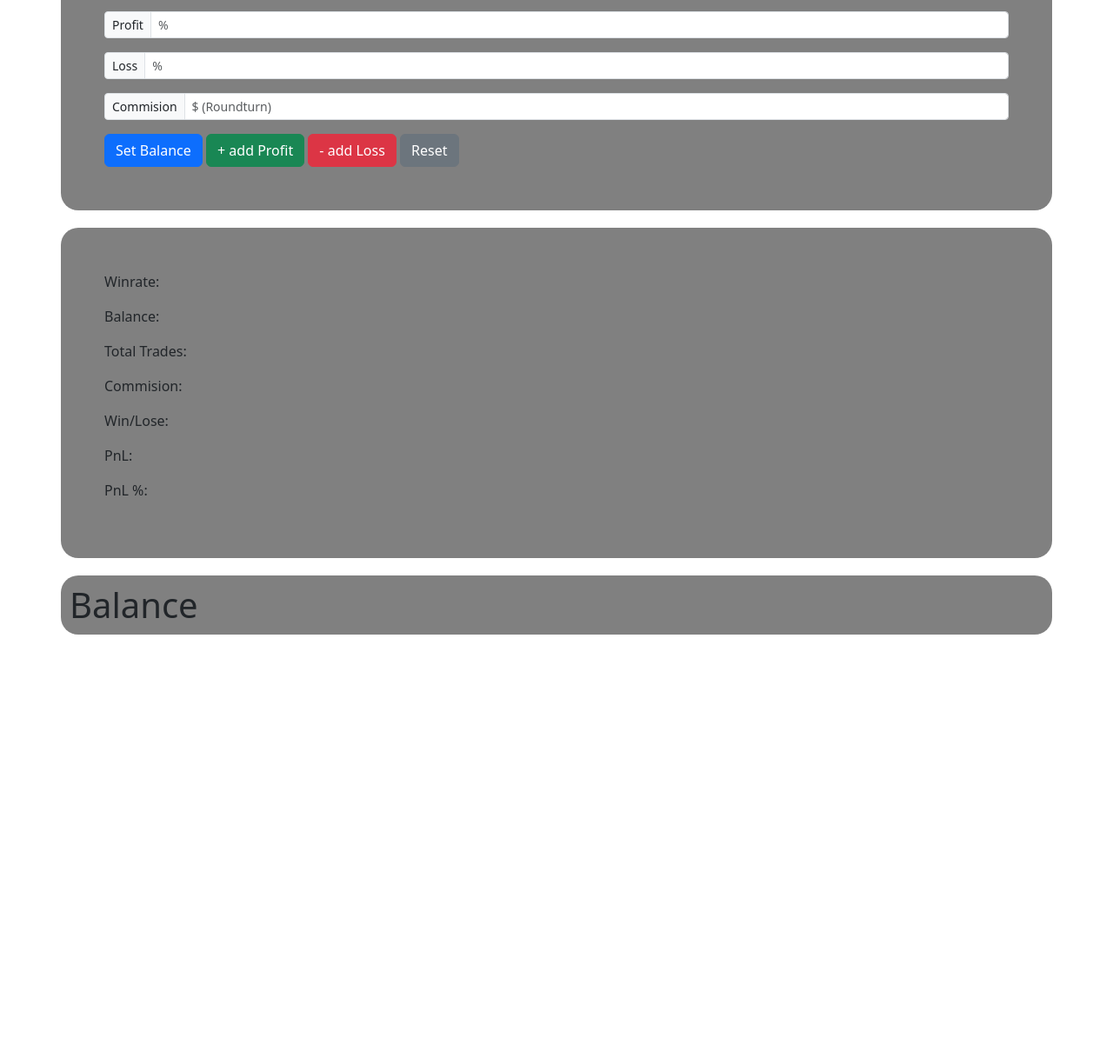
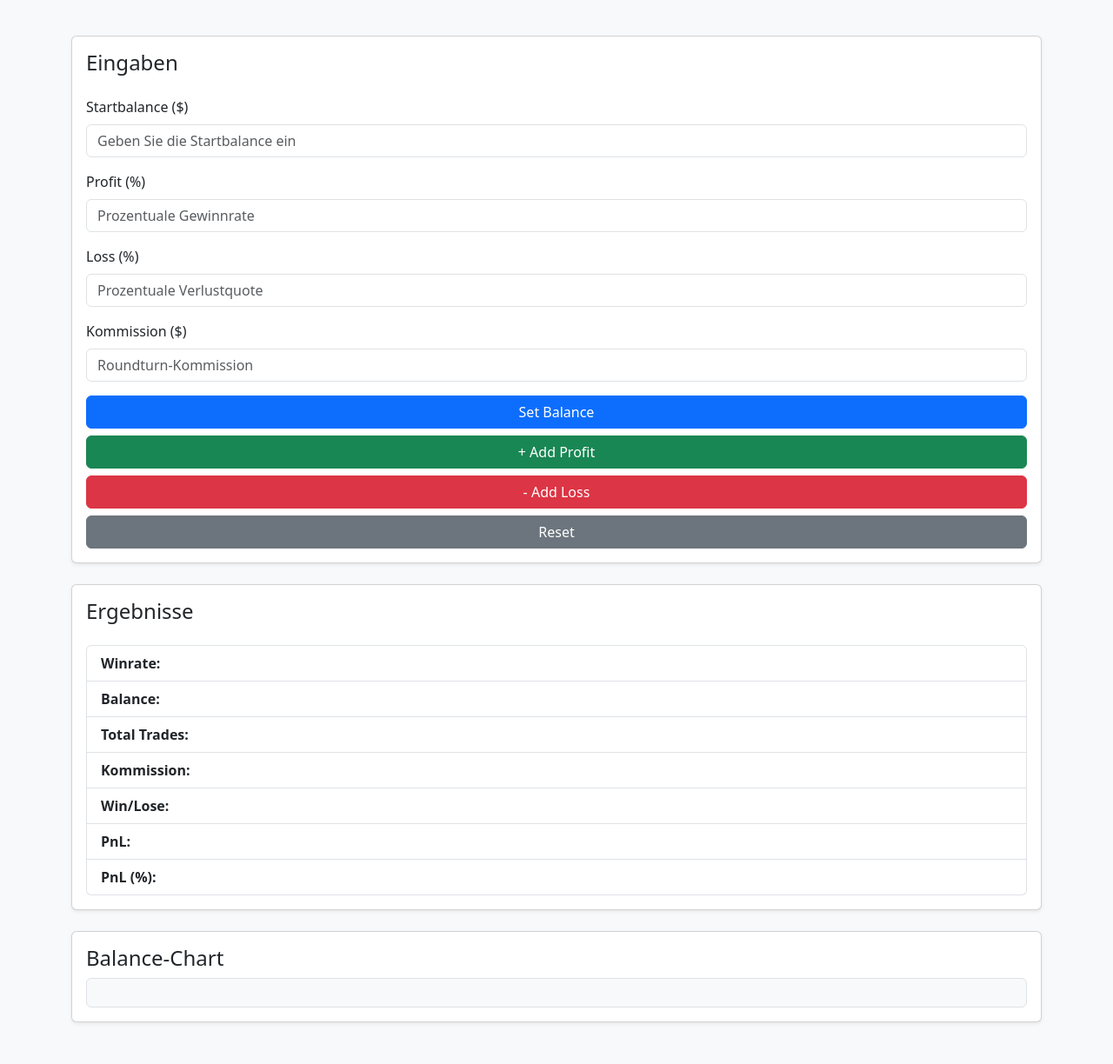
Before and after one commit to tombra2/winrate, a plain HTML site: page index.html in a window 1280 px wide. Shown: the part 160-1384 px from the top of the page at 87% size. Before the commit the page ends 890 px from the top, so only its background shows below. Drawn offline with nearby package versions, Linux system fonts and the light colour scheme; a script that the page names is missing.

Commit message:
update design

```diff
--- a/index.html
+++ b/index.html
@@ -6,61 +6,76 @@
     <title>Winrate Calculator</title>
     <link href="https://cdn.jsdelivr.net/npm/bootstrap@5.3.3/dist/css/bootstrap.min.css" rel="stylesheet" integrity="sha384-QWTKZyjpPEjISv5WaRU9OFeRpok6YctnYmDr5pNlyT2bRjXh0JMhjY6hW+ALEwIH" crossorigin="anonymous">
 </head>
-<body>
- <div class="container-sm" style="background-color: gray;padding: 50px; margin-top: 20px; border-radius: 20px;">
-<h1>Winrate Calculator</h1>
-<div class="input-group input-group-sm mb-3">
-    <span class="input-group-text" id="inputGroup-sizing-sm">Balance</span>
-    <input class="form-control" type="number" id="balance" placeholder="$">
-</div>
-<div class="input-group input-group-sm mb-3" >
-    <span class="input-group-text" id="inputGroup-sizing-sm">Profit</span>
-    <input  class="form-control" type="number" id="reward" placeholder="%">
+<body style="background-color: #f8f9fa;">
+
+<div class="container py-5">
+    <!-- Header -->
+    <div class="text-center mb-5">
+        <h1 class="display-4 text-primary">Winrate Calculator</h1>
+        <p class="lead text-muted">Berechnen Sie Ihre Gewinne, Verluste und die Gesamtbalance.</p>
     </div>
 
-<div class="input-group input-group-sm mb-3" >
-    <span class="input-group-text" id="inputGroup-sizing-sm">Loss</span>
-    <input  class="form-control" type="number" id="risk" placeholder="%">
+    <!-- Form Section -->
+    <div class="card shadow-sm mb-4">
+        <div class="card-body">
+            <h4 class="card-title mb-4">Eingaben</h4>
+            <form>
+                <div class="mb-3">
+                    <label for="balance" class="form-label">Startbalance ($)</label>
+                    <input type="number" class="form-control" id="balance" placeholder="Geben Sie die Startbalance ein">
+                </div>
+                <div class="mb-3">
+                    <label for="reward" class="form-label">Profit (%)</label>
+                    <input type="number" class="form-control" id="reward" placeholder="Prozentuale Gewinnrate">
+                </div>
+                <div class="mb-3">
+                    <label for="risk" class="form-label">Loss (%)</label>
+                    <input type="number" class="form-control" id="risk" placeholder="Prozentuale Verlustquote">
+                </div>
+                <div class="mb-3">
+                    <label for="commision" class="form-label">Kommission ($)</label>
+                    <input type="number" class="form-control" id="commision" placeholder="Roundturn-Kommission">
+                </div>
+                <div class="d-grid gap-2">
+                    <button type="button" class="btn btn-primary" onclick="inital()">Set Balance</button>
+                    <button type="button" class="btn btn-success" id="win">+ Add Profit</button>
+                    <button type="button" class="btn btn-danger" id="loss">- Add Loss</button>
+                    <button type="button" class="btn btn-secondary" id="reset" onclick="clear()">Reset</button>
+                </div>
+            </form>
+        </div>
     </div>
 
-<div class="input-group input-group-sm mb-3" >
-    <span class="input-group-text" id="inputGroup-sizing-sm">Commision</span>
-    <input  class="form-control" type="number" id="commision" placeholder="$ (Roundturn)">
+    <!-- Results Section -->
+    <div class="card shadow-sm mb-4">
+        <div class="card-body">
+            <h4 class="card-title mb-4">Ergebnisse</h4>
+            <ul class="list-group">
+                <li class="list-group-item"><strong>Winrate:</strong> <span id="winrate_display"></span></li>
+                <li class="list-group-item"><strong>Balance:</strong> <span id="balance_display"></span></li>
+                <li class="list-group-item"><strong>Total Trades:</strong> <span id="score_display"></span></li>
+                <li class="list-group-item"><strong>Kommission:</strong> <span id="commision_display"></span></li>
+                <li class="list-group-item"><strong>Win/Lose:</strong> <span id="winloss_display"></span></li>
+                <li class="list-group-item"><strong>PnL:</strong> <span id="pnl_display"></span></li>
+                <li class="list-group-item"><strong>PnL (%):</strong> <span id="pnl_2_display"></span></li>
+            </ul>
+        </div>
     </div>
 
- <button class="btn btn-primary" onclick="inital()">Set Balance</button>
-    <button class="btn btn-success"id="win">+ add Profit</button>
-    <button class="btn btn-danger" id="loss">- add Loss  </button>
-    <button class ="btn btn-secondary" id="reset" onclick="clear()">Reset</button>
+    <!-- Chart Section -->
+    <div class="card shadow-sm">
+        <div class="card-body">
+            <h4 class="card-title">Balance-Chart</h4>
+            <div id="chart-container" class="p-3 bg-light border rounded">
+                <!-- Chart content here -->
+            </div>
+        </div>
+    </div>
 </div>
 
-
-
-<div class="container-sm" style="background-color: gray;padding: 50px;margin-top: 20px;border-radius: 20px;" >
-
-
-    <p id="winrate_display">Winrate: </p>
-    <p id="balance_display">Balance: </p>
-    <p id="score_display">Total Trades: </p>
-    <p id="commision_display">Commision: </p>
-
-
-<p id="winloss_display">Win/Lose: </p>
-<p id="pnl_display">PnL: </p>
-<p id="pnl_2_display">PnL %: </p>
-
-
-
-
-
-</div>
-
+<script src="https://cdn.jsdelivr.net/npm/bootstrap@5.3.3/dist/js/bootstrap.bundle.min.js" integrity="sha384-WEaDq+8OM3C1Cvr8r40VPhWMRtdmgM98r9uRZjFMk4FQX2PaZWaDew8Waod3E8ph" crossorigin="anonymous"></script>
 <script src="/d3min.js" type="text/javascript"></script>
 <script src="/main.js" type="text/javascript"></script>
 
-
-<div id="chart-container" class="container-sm" style="background-color: gray;padding: 10px;margin-top: 20px;border-radius: 20px;" >
-    <h1 style="margin: 0px;">Balance</h1>
-</div>
 </body>
 </html>
--- a/main.js
+++ b/main.js
@@ -34,32 +34,32 @@ function inital() {
 
 function update() {
 var winrate_display=document.getElementById('winrate_display')
-winrate_display.innerText="Winrate: "+winrate.toFixed(1)+"%"
+winrate_display.innerText=""+winrate.toFixed(1)+"%"
 
 var balance_display=document.getElementById('balance_display')
-balance_display.innerText="Balance: "+balance.toFixed(1)+"$";
+balance_display.innerText=""+balance.toFixed(1)+"$";
 
 var score_display=document.getElementById('score_display')
-score_display.innerText="Total Trades: "+score.toFixed(0);
+score_display.innerText=""+score.toFixed(0);
 
 var commision_display=document.getElementById('commision_display')
-commision_display.innerText="Commision: "+sumCommision.toFixed(1)+"$";
+commision_display.innerText=""+sumCommision.toFixed(1)+"$";
 
 var winloss_display=document.getElementById('winloss_display')
-winloss_display.innerText="Win: "+win.toFixed(0)+" Loss: "+loss.toFixed(0);
+winloss_display.innerText="W"+win.toFixed(0)+"L"+loss.toFixed(0);
 
 var pnl_display=document.getElementById('pnl_display')
 pnl = balance-startBalance+sumCommision;
-pnl_display.innerText="PnL: "+pnl.toFixed(1)+"$";
+pnl_display.innerText=""+pnl.toFixed(1)+"$";
 
 var pnl_2_display=document.getElementById('pnl_2_display')
 pnl_2 = balance*100/startBalance-100;
-pnl_2_display.innerText="PnL: "+pnl_2.toFixed(1)+"%";
+pnl_2_display.innerText=""+pnl_2.toFixed(1)+"%";
 
 
 var pf_display=document.getElementById('pf_display');
 
-pf_display.innerText="Profit Faktor: "+profitFaktor.toFixed(1);
+pf_display.innerText=""+profitFaktor.toFixed(1);
 sumWin = 0;
 sumLoss = 0;
 
```
Lines whose indentation alone changed are shown as unchanged.
